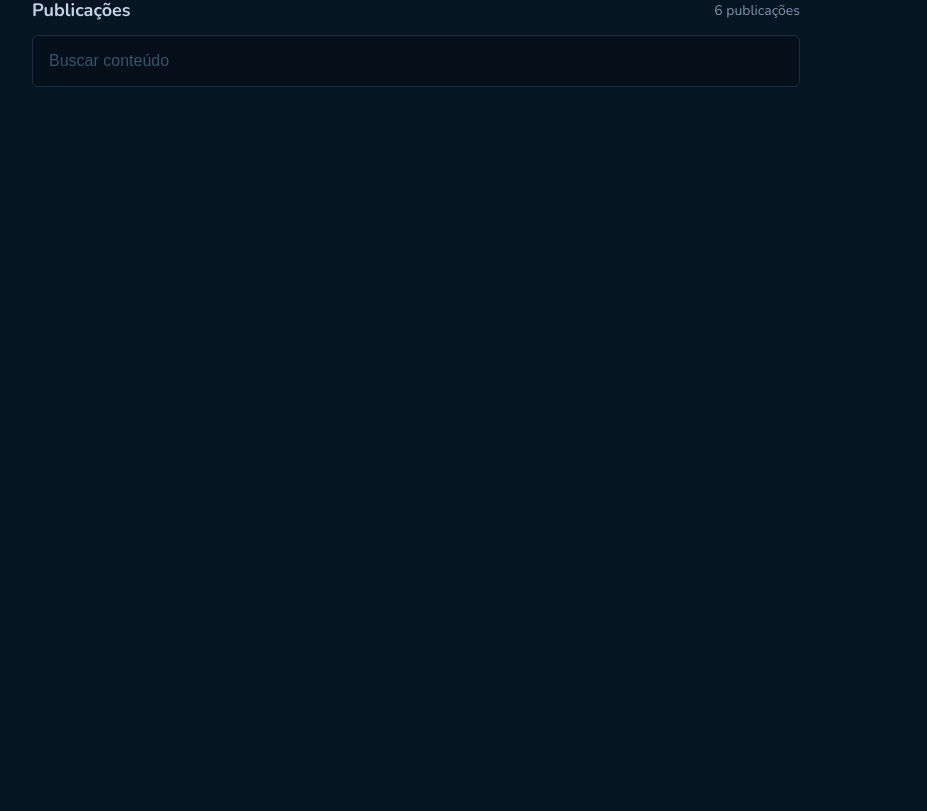
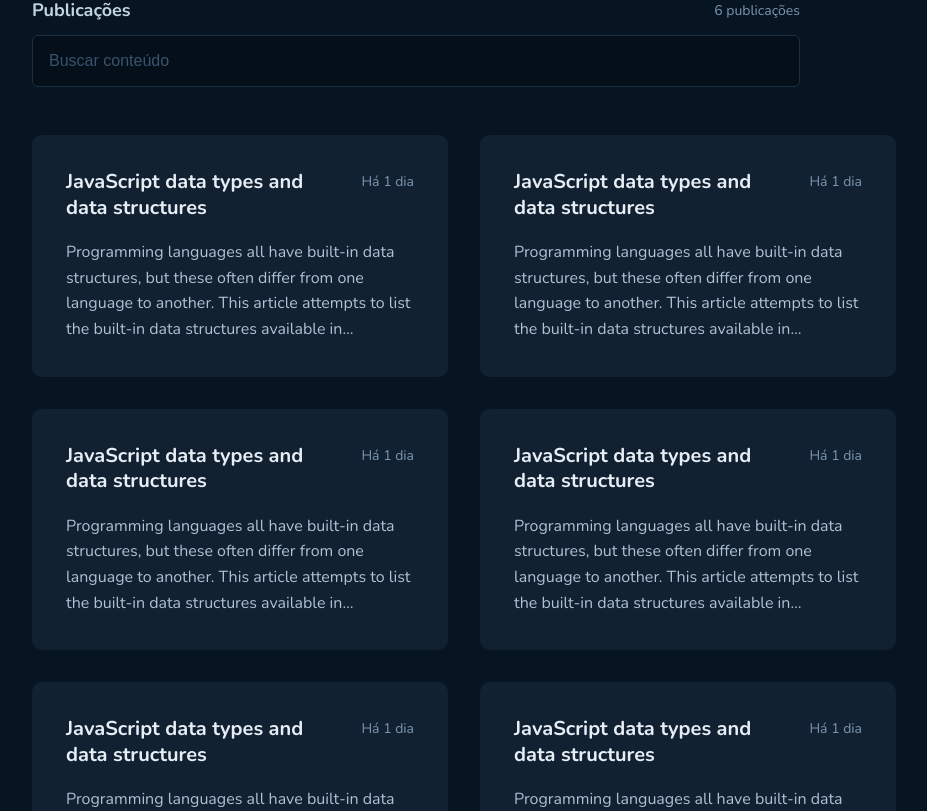
Before and after one commit to SchunckLeonardo/github-blog-rocketseat, a React (Vite) app: page / in a window 1280 px wide. Shown: the part 509-1320 px from the top of the page, without its empty margins (224-1151 px from the left). Before the commit the page ends 800 px from the top, so only its background shows below. Built offline with nearby package versions, Linux system fonts and the light colour scheme.

Commit message:
PostCard done

```diff
--- /dev/null
+++ b/src/components/PostCard/index.tsx
@@ -0,0 +1,19 @@
+import { PostCardContent } from './styles'
+
+export function PostCard() {
+  return (
+    <PostCardContent>
+      <div className="title">
+        <h2>JavaScript data types and data structures</h2>
+        <span>Há 1 dia</span>
+      </div>
+      <p className="description">
+        Programming languages all have built-in data structures, but these often
+        differ from one language to another. This article attempts to list the
+        built-in data structures available in JavaScript and what properties
+        they have. These can be used to build other data structures. Wherever
+        possible, comparisons with other languages are drawn.
+      </p>
+    </PostCardContent>
+  )
+}
--- /dev/null
+++ b/src/components/PostCard/styles.ts
@@ -0,0 +1,46 @@
+import styled from 'styled-components'
+
+export const PostCardContent = styled.main`
+  display: flex;
+  flex-direction: column;
+  gap: 1.25rem;
+  border-radius: 10px;
+  background: ${(p) => p.theme['base-post']};
+  padding: 2rem;
+  line-height: 160%;
+  border: 2px solid transparent;
+  overflow: hidden;
+  cursor: pointer;
+
+  &:hover {
+    border: 2px solid ${(p) => p.theme['base-label']};
+  }
+
+  .title {
+    display: flex;
+    justify-content: space-between;
+
+    h2 {
+      font-size: 1.25rem;
+      font-weight: 700;
+      color: ${(p) => p.theme['base-title']};
+      width: 70%;
+    }
+
+    span {
+      font-size: 0.875rem;
+      font-weight: 400;
+      color: ${(p) => p.theme['base-span']};
+    }
+  }
+
+  .description {
+    display: -webkit-box;
+    color: ${(p) => p.theme['base-text']};
+    font-size: 1rem;
+    font-weight: 400;
+    -webkit-line-clamp: 4;
+    -webkit-box-orient: vertical;
+    overflow: hidden;
+  }
+`
--- a/src/screens/Home/index.tsx
+++ b/src/screens/Home/index.tsx
@@ -5,8 +5,11 @@ import {
   FaUserGroup,
 } from 'react-icons/fa6'
 
+import { PostCard } from '@/components/PostCard'
+
 import {
   FooterCard,
+  GridPostCard,
   MainContainer,
   SearchInput,
   SearchSection,
@@ -65,6 +68,12 @@ export function Home() {
         </SearchTitle>
         <SearchInput type="search" name="post" placeholder="Buscar conteúdo" />
       </SearchSection>
+
+      <GridPostCard>
+        {Array.from({ length: 10 }).map((item, i) => (
+          <PostCard key={i} />
+        ))}
+      </GridPostCard>
     </MainContainer>
   )
 }
--- a/src/screens/Home/styles.ts
+++ b/src/screens/Home/styles.ts
@@ -4,6 +4,7 @@ export const MainContainer = styled.main`
   padding: 0 20%;
   display: flex;
   flex-direction: column;
+  padding-bottom: 200px;
 `
 
 export const UserCard = styled.div`
@@ -137,3 +138,11 @@ export const SearchInput = styled.input`
     color: ${(p) => p.theme['base-label']};
   }
 `
+
+export const GridPostCard = styled.div`
+  display: grid;
+  gap: 2rem;
+  grid-template-columns: repeat(2, 416px);
+  margin-top: 3rem;
+  justify-content: space-evenly;
+`
```
